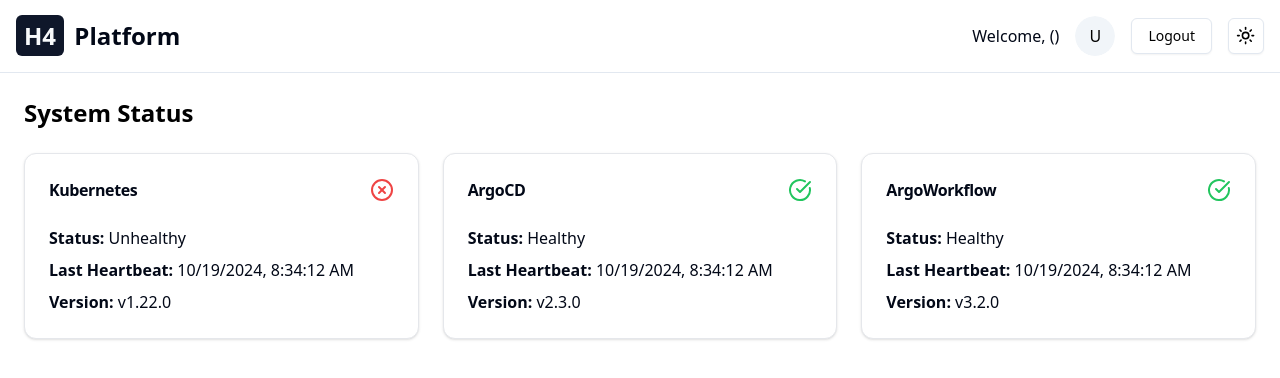
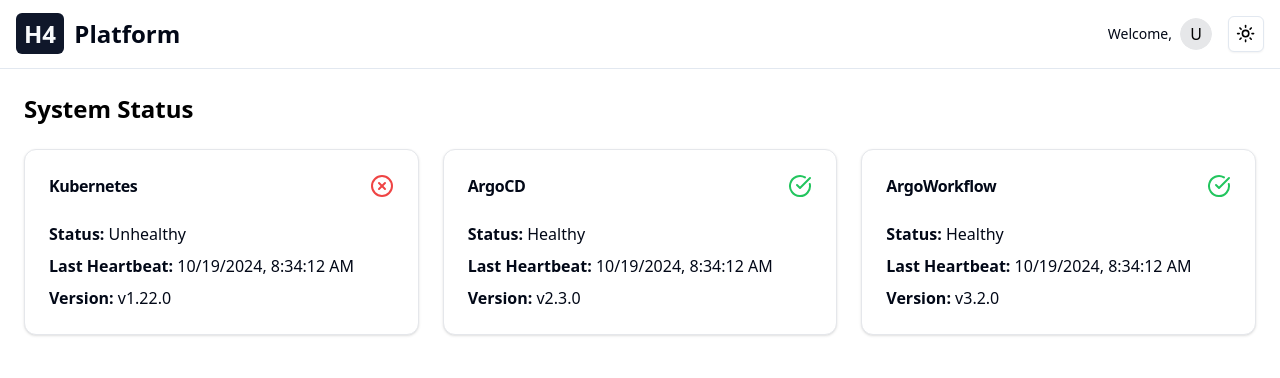
Before and after one commit to Sn0rt/h4-dashboard, a Next.js app: page /admin in a window 1280 px wide. Shown: the top 378 px of the page. Built offline with nearby package versions, Linux system fonts and the light colour scheme.

Commit message:
fix: header user icons Avatar
Signed-off-by: Sn0rt <wangguohao.2009@gmail.com>

```diff
--- a/app/components/header.tsx
+++ b/app/components/header.tsx
@@ -1,14 +1,24 @@
 "use client"
 
 import React from 'react';
-import Link from 'next/link';
 import { Button } from "@/components/ui/button";
 import { ThemeToggle } from "@/components/theme-toggle";
 import { Avatar, AvatarFallback } from "@/components/ui/avatar";
-import { Github } from "lucide-react";
+import { Github } from 'lucide-react';
+import Link from 'next/link';
+import {
+  DropdownMenu,
+  DropdownMenuContent,
+  DropdownMenuGroup,
+  DropdownMenuItem,
+  DropdownMenuLabel,
+  DropdownMenuSeparator,
+  DropdownMenuTrigger,
+} from "@/components/ui/dropdown-menu"
+import { User, Clock, Building, Shield } from 'lucide-react';
 
 interface HeaderProps {
-  isLoggedIn: boolean;
+  isLoggedIn?: boolean;
   username?: string;
   userRole?: string;
   onLogout?: () => void;
@@ -45,14 +55,53 @@
           )}
           {isLoggedIn && (
             <>
-              <span className="text-foreground">Welcome, {username} ({userRole})</span>
-              <Avatar>
-                <AvatarFallback>{username ? username[0].toUpperCase() : 'U'}</AvatarFallback>
-              </Avatar>
-              <Button onClick={onLogout} variant="outline" className="hover:bg-accent hover:text-accent-foreground">Logout</Button>
+              <DropdownMenu>
+                <DropdownMenuTrigger asChild>
+                  <div className="flex items-center space-x-2 cursor-pointer">
+                    <span className="text-sm text-foreground">Welcome, {username}</span>
+                    <Avatar className="h-8 w-8 hover:ring-2 hover:ring-primary transition-all">
+                      <AvatarFallback className="bg-primary/10">
+                        {username ? username[0].toUpperCase() : 'U'}
+                      </AvatarFallback>
+                    </Avatar>
+                  </div>
+                </DropdownMenuTrigger>
+                <DropdownMenuContent className="w-56" align="end" forceMount>
+                  <DropdownMenuLabel className="font-normal">
+                    <div className="flex flex-col space-y-1">
+                      <p className="text-sm font-medium leading-none">{username}</p>
+                      <p className="text-xs leading-none text-muted-foreground">
+                        user@example.com
+                      </p>
+                    </div>
+                  </DropdownMenuLabel>
+                  <DropdownMenuSeparator />
+                  <DropdownMenuGroup>
+                    <DropdownMenuItem>
+                      <Shield className="mr-2 h-4 w-4" />
+                      <span>Role: {userRole}</span>
+                    </DropdownMenuItem>
+                    <DropdownMenuItem>
+                      <Clock className="mr-2 h-4 w-4" />
+                      <span>Timezone: UTC+8</span>
+                    </DropdownMenuItem>
+                    <DropdownMenuItem>
+                      <Building className="mr-2 h-4 w-4" />
+                      <span>Tenant: Default</span>
+                    </DropdownMenuItem>
+                  </DropdownMenuGroup>
+                  <DropdownMenuSeparator />
+                  <DropdownMenuItem
+                    className="text-red-600 cursor-pointer"
+                    onClick={onLogout}
+                  >
+                    Log out
+                  </DropdownMenuItem>
+                </DropdownMenuContent>
+              </DropdownMenu>
+              <ThemeToggle />
             </>
           )}
-          <ThemeToggle />
         </nav>
       </div>
     </header>
```
